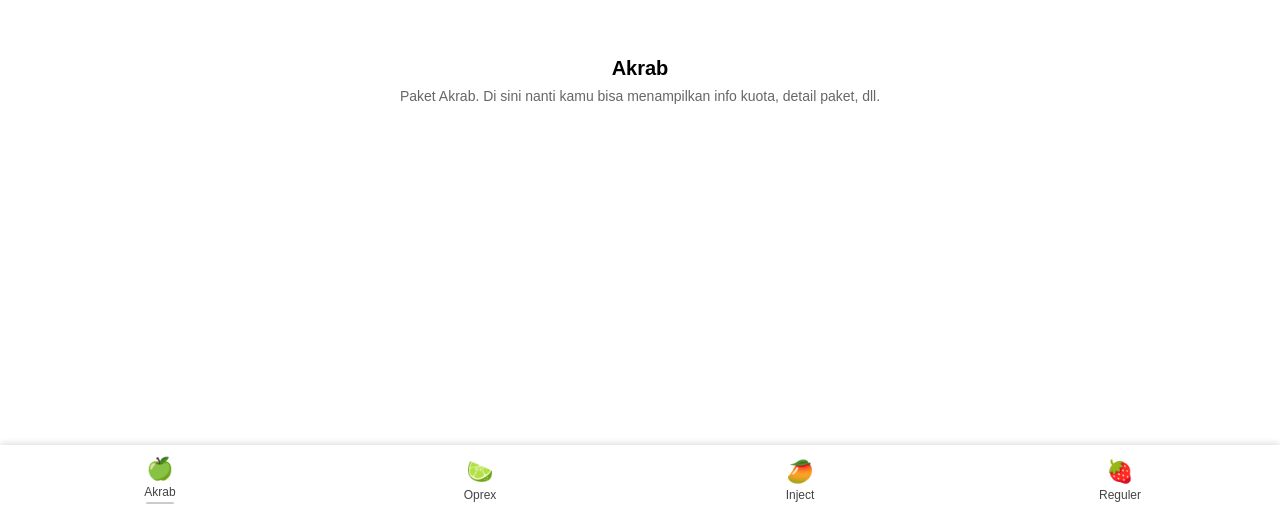
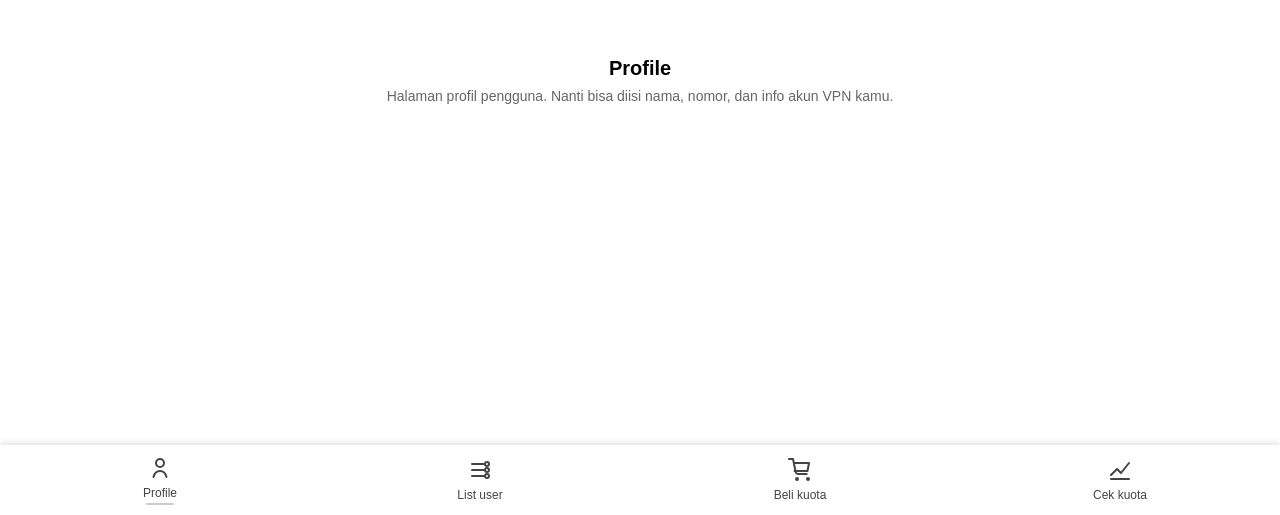
Before and after one commit to axcellsz/Cek, a plain HTML site: page public/index.html in a window 1280 px wide. Shown: the part 285-800 px from the top of the page. Drawn offline with Linux system fonts and the light colour scheme.

Commit message:
Update index.html

```diff
--- a/public/index.html
+++ b/public/index.html
@@ -71,34 +71,39 @@
       transition: transform 0.1s ease, opacity 0.1s ease;
     }
 
-    /* Icon */
+    /* Icon wrapper */
     .nav-btn-icon {
-      font-size: 22px;
       display: block;
       margin-bottom: 3px;
       pointer-events: none;
     }
 
-    /* TOMBOL ACTIVE — tetap warna sama, tidak biru */
-    .nav-btn.active {
-      color: #444;          /* warna tetap */
+    .nav-btn-icon svg {
+      width: 24px;
+      height: 24px;
+      stroke: #444;
     }
 
-    /* (OPSIONAL) garis kecil di bawah tombol aktif */
+    /* Tombol aktif: warna teks tetap sama */
+    .nav-btn.active {
+      color: #444;
+    }
+
+    /* Garis kecil di bawah tombol aktif */
     .nav-btn.active::after {
       content: "";
       display: block;
       margin: 3px auto 0 auto;
       width: 28px;
       height: 2px;
-      background: #ccc;     /* garis tipis abu */
+      background: #ccc;
       border-radius: 2px;
     }
 
-    /* Saat ditekan: efek shadow kecil */
+    /* Efek ditekan */
     .nav-btn:active {
       opacity: 0.7;
-      transform: scale(0.93);  /* sedikit mengecil agar terasa "di-tekan" */
+      transform: scale(0.93);
     }
   </style>
 </head>
@@ -106,54 +111,85 @@
 
   <div id="app">
     <div>
-      <div class="screen-title" id="screen-title">Akrab</div>
+      <div class="screen-title" id="screen-title">Profile</div>
       <div class="screen-desc" id="screen-desc">
-        Paket Akrab. Di sini nanti kamu bisa menampilkan info kuota, detail paket, dll.
+        Halaman profil pengguna. Nanti bisa diisi nama, nomor, dan info akun VPN kamu.
       </div>
     </div>
   </div>
 
   <div class="footer">
 
-    <a class="nav-btn active" href="javascript:void(0)" data-screen="akrab">
-      <span class="nav-btn-icon">🍏</span>
-      Akrab
+    <!-- PROFILE (A) -->
+    <a class="nav-btn active" href="javascript:void(0)" data-screen="profile">
+      <span class="nav-btn-icon">
+        <svg viewBox="0 0 24 24" fill="none" stroke-width="2" stroke-linecap="round" stroke-linejoin="round">
+          <circle cx="12" cy="7" r="4" />
+          <path d="M5.5 21c1-4 4-6 6.5-6s5.5 2 6.5 6" />
+        </svg>
+      </span>
+      Profile
     </a>
 
-    <a class="nav-btn" href="javascript:void(0)" data-screen="oprex">
-      <span class="nav-btn-icon">🍋‍🟩</span>
-      Oprex
+    <!-- LIST USER (B) -->
+    <a class="nav-btn" href="javascript:void(0)" data-screen="users">
+      <span class="nav-btn-icon">
+        <svg viewBox="0 0 24 24" fill="none" stroke-width="2" stroke-linecap="round" stroke-linejoin="round">
+          <path d="M4 6h12" />
+          <path d="M4 12h12" />
+          <path d="M4 18h12" />
+          <circle cx="19" cy="6" r="2" />
+          <circle cx="19" cy="12" r="2" />
+          <circle cx="19" cy="18" r="2" />
+        </svg>
+      </span>
+      List user
     </a>
 
-    <a class="nav-btn" href="javascript:void(0)" data-screen="inject">
-      <span class="nav-btn-icon">🥭</span>
-      Inject
+    <!-- BELI KUOTA (A) -->
+    <a class="nav-btn" href="javascript:void(0)" data-screen="beli">
+      <span class="nav-btn-icon">
+        <svg viewBox="0 0 24 24" fill="none" stroke-width="2" stroke-linecap="round" stroke-linejoin="round">
+          <circle cx="9" cy="21" r="1" />
+          <circle cx="20" cy="21" r="1" />
+          <path d="M1 1h4l2.7 13c.2 1 1 2 2 2h9" />
+          <path d="M6 5h15l-1.5 8h-13" />
+        </svg>
+      </span>
+      Beli kuota
     </a>
 
-    <a class="nav-btn" href="javascript:void(0)" data-screen="reguler">
-      <span class="nav-btn-icon">🍓</span>
-      Reguler
+    <!-- CEK KUOTA (B) -->
+    <a class="nav-btn" href="javascript:void(0)" data-screen="cek">
+      <span class="nav-btn-icon">
+        <svg viewBox="0 0 24 24" fill="none" stroke-width="2" stroke-linecap="round" stroke-linejoin="round">
+          <path d="M3 17l6-6 4 4 8-10" />
+          <path d="M3 21h18" />
+        </svg>
+      </span>
+      Cek kuota
     </a>
 
   </div>
 
   <script>
+    // Data konten untuk tiap tab
     const screens = {
-      akrab: {
-        title: "Akrab",
-        desc: "Halaman paket Akrab."
+      profile: {
+        title: "Profile",
+        desc: "Halaman profil pengguna. Nanti bisa diisi nama, nomor, dan info akun VPN kamu."
       },
-      oprex: {
-        title: "Oprex",
-        desc: "Halaman Oprex."
+      users: {
+        title: "List user",
+        desc: "Daftar semua user VPN yang terdaftar. Bisa kamu pakai untuk memilih atau mengelola user."
       },
-      inject: {
-        title: "Inject",
-        desc: "Halaman Inject."
+      beli: {
+        title: "Beli kuota",
+        desc: "Halaman untuk pembelian atau penambahan kuota VPN."
       },
-      reguler: {
-        title: "Reguler",
-        desc: "Halaman Reguler."
+      cek: {
+        title: "Cek kuota",
+        desc: "Halaman untuk melihat sisa kuota, masa aktif, dan detail pemakaian VPN."
       }
     };
 
@@ -163,17 +199,25 @@
 
     function setActiveScreen(name) {
       const data = screens[name];
+      if (!data) return;
+
+      // Update teks konten
       screenTitle.textContent = data.title;
       screenDesc.textContent  = data.desc;
 
+      // Update state active footer
       navButtons.forEach(btn => btn.classList.remove("active"));
       navButtons.forEach(btn => {
-        if (btn.dataset.screen === name) btn.classList.add("active");
+        if (btn.dataset.screen === name) {
+          btn.classList.add("active");
+        }
       });
     }
 
     navButtons.forEach(btn => {
-      btn.addEventListener("click", () => setActiveScreen(btn.dataset.screen));
+      btn.addEventListener("click", () => {
+        setActiveScreen(btn.dataset.screen);
+      });
     });
   </script>
 
```
